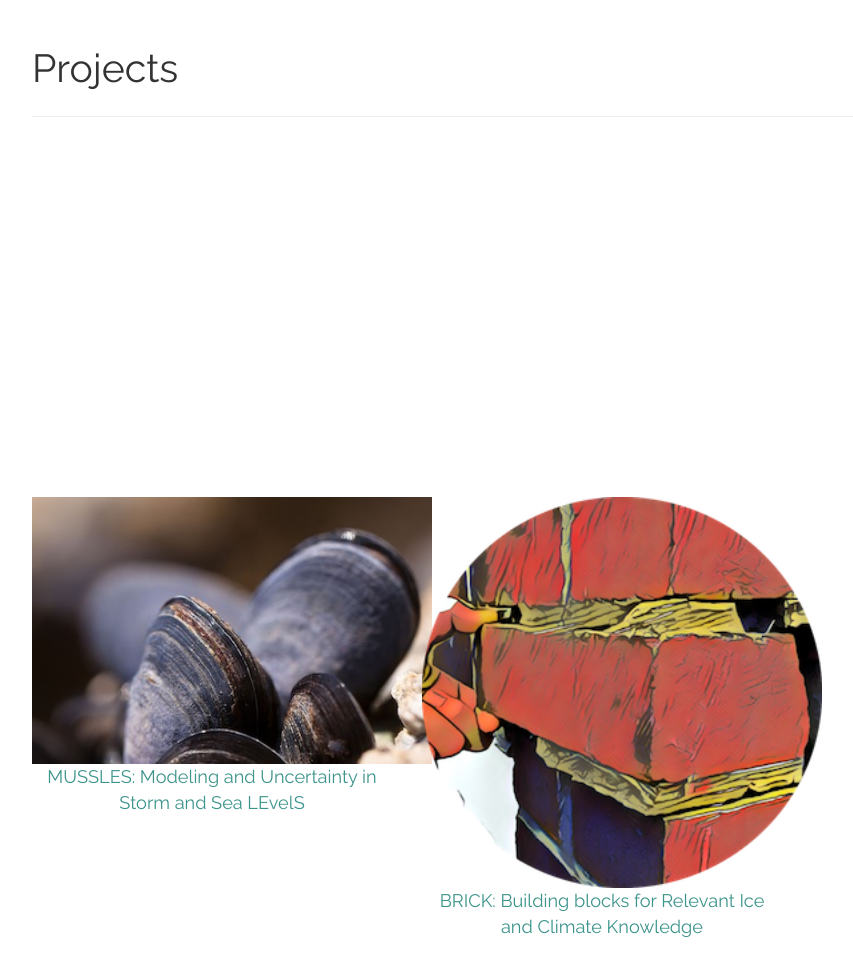
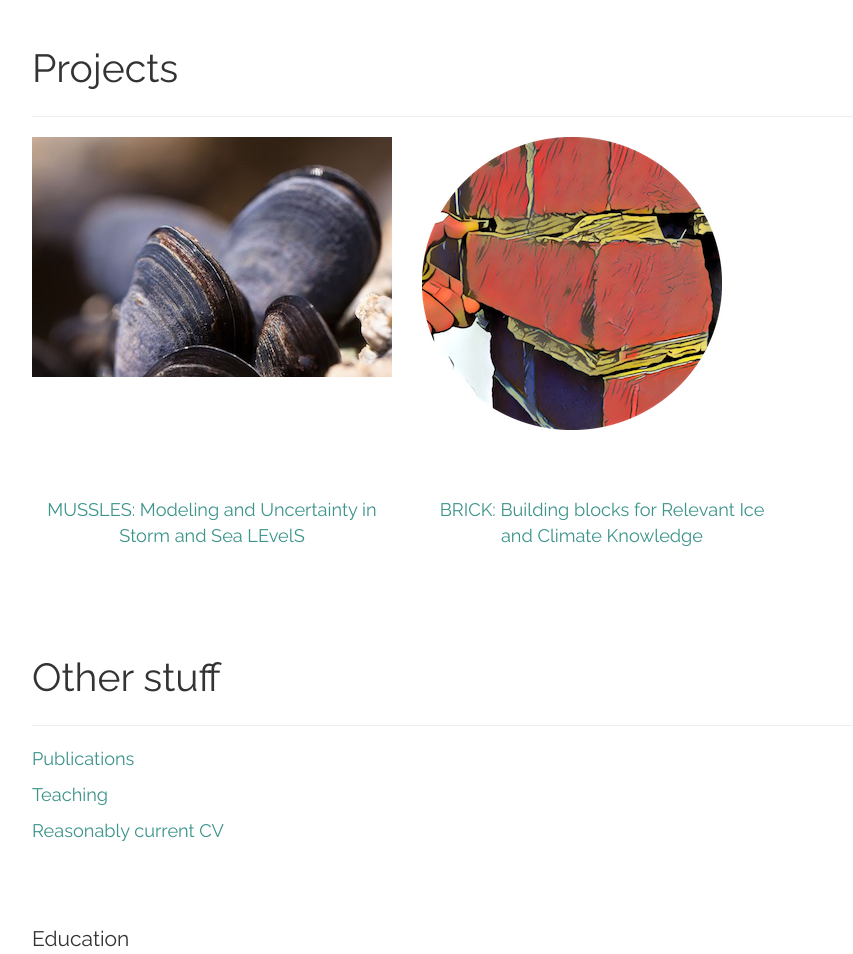
Before and after one commit to tonyewong/tonyewong.github.io, a plain HTML site: page index.html in a window 1280 px wide. Shown: the part 2200-3154 px from the top of the page, without its empty margins (38-891 px from the left). Drawn offline with nearby package versions, Linux system fonts and the light colour scheme.

Commit message:
Update index.html

```diff
--- a/index.html
+++ b/index.html
@@ -57,20 +57,21 @@
           <span class="mediumText">Projects</span><hr>
           <div class="row">
 
-<!--            <div class="col-sm-4 col-md-4 paddingBottom">
-              <div style='position:relative;padding-top:100%;width:100%'>
+            <div class="col-sm-4 col-md-4">
+              <div style='position:relative;padding-bottom:100%;width:100%'>
                 <iframe src="./pictures/mussels.jpg" frameborder='0' scrolling='no' style='position:absolute;top:0;left:0; width:100%; height:100%;' allowfullscreen></iframe>
               </div>
               <p class="text-center"><a href="https://github.com/mussles">MUSSLES: Modeling and Uncertainty in Storm and Sea LEvelS</a></p>
             </div>
 
 	    <div class="col-sm-4 col-md-4 paddingBottom">
-              <div style='position:relative;padding-top:100%;width:100%'>
+              <div style='position:relative;padding-bottom:100%;width:100%'>
                 <iframe src="./pictures/brick_logo.png" frameborder='0' scrolling='no' style='position:absolute;top:0;left:0; width:100%; height:100%;' allowfullscreen></iframe>
               </div>
               <p class="text-center"><a href="https://github.com/scrim-network/BRICK">BRICK: Building blocks for Relevant Ice and Climate Knowledge</a></p>
             </div>
--->
+
+<!--
 	    <div class="col-sm-4 col-md-4 paddingBottom">
               <div style='position:relative;padding-top:100%;width:100%'>
                 <img src="./pictures/mussels.jpg" width=400 alt="mussels" class="center">
@@ -84,6 +85,7 @@
               </div>
               <p class="text-center"><a href="https://github.com/scrim-network/BRICK">BRICK: Building blocks for Relevant Ice and Climate Knowledge</a></p>
             </div>
+-->
 
           </div>
         </div>
```
